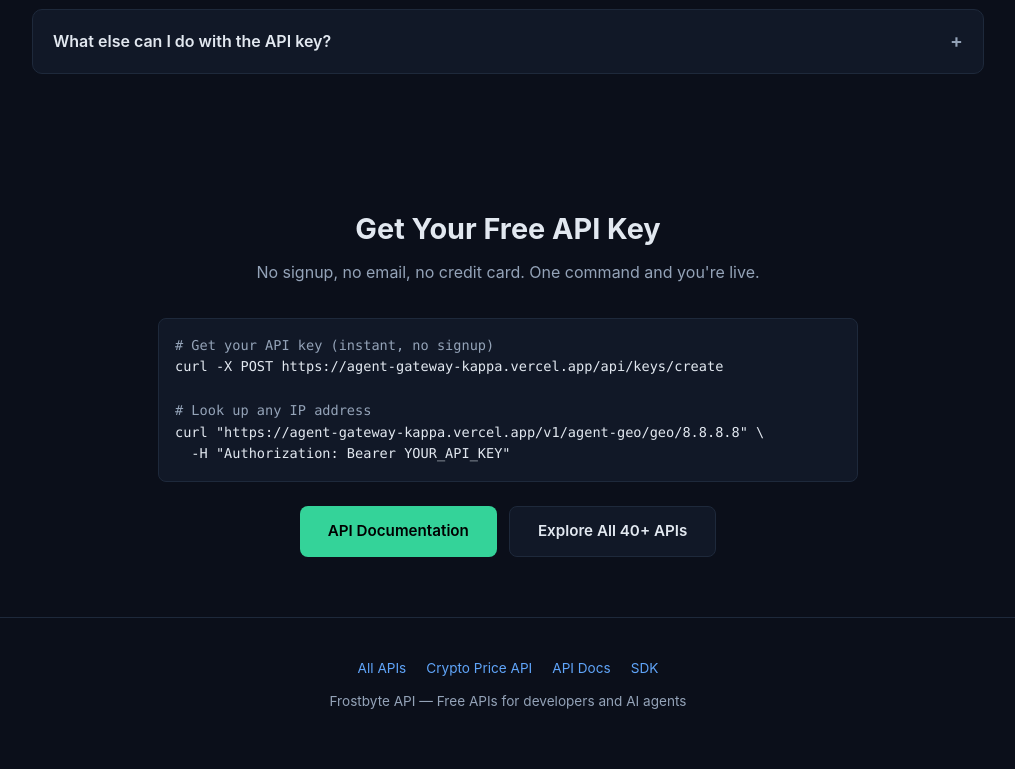
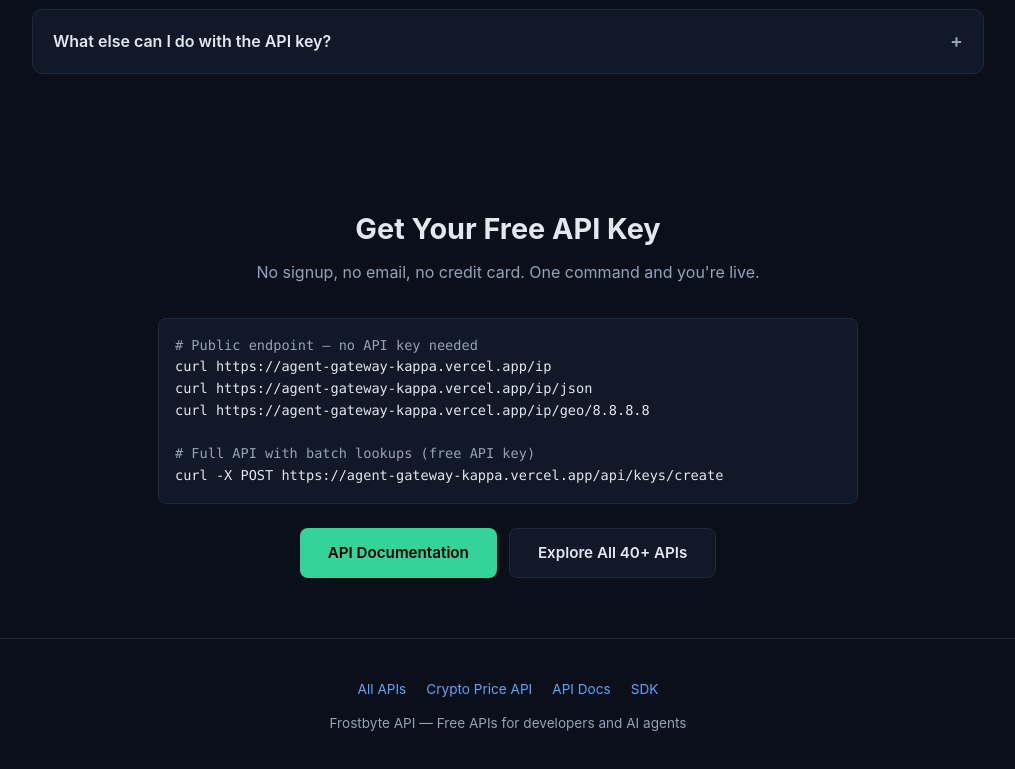
Before and after one commit to OzorOwn/OzorOwn.github.io, a plain HTML site: page free-ip-api/index.html in a window 1280 px wide. Shown: the part 2859-3628 px from the top of the page, without its empty margins (132-1147 px from the left). Drawn offline with Linux system fonts and the light colour scheme.

Commit message:
feat: add public /ip endpoint examples to free IP API page

```diff
--- a/free-ip-api/index.html
+++ b/free-ip-api/index.html
@@ -227,11 +227,12 @@ footer .links{display:flex;gap:20px;justify-content:center;flex-wrap:wrap;margin
   <h2>Get Your Free API Key</h2>
   <p class="subtitle">No signup, no email, no credit card. One command and you're live.</p>
   <div class="cta-code">
-    <span style="color:var(--text2)"># Get your API key (instant, no signup)</span><br>
-    curl -X POST https://agent-gateway-kappa.vercel.app/api/keys/create<br><br>
-    <span style="color:var(--text2)"># Look up any IP address</span><br>
-    curl "https://agent-gateway-kappa.vercel.app/v1/agent-geo/geo/8.8.8.8" \<br>
-    &nbsp;&nbsp;-H "Authorization: Bearer YOUR_API_KEY"
+    <span style="color:var(--text2)"># Public endpoint — no API key needed</span><br>
+    curl https://agent-gateway-kappa.vercel.app/ip<br>
+    curl https://agent-gateway-kappa.vercel.app/ip/json<br>
+    curl https://agent-gateway-kappa.vercel.app/ip/geo/8.8.8.8<br><br>
+    <span style="color:var(--text2)"># Full API with batch lookups (free API key)</span><br>
+    curl -X POST https://agent-gateway-kappa.vercel.app/api/keys/create
   </div>
   <div class="cta-group">
     <a href="https://agent-gateway-kappa.vercel.app/docs" class="btn btn-primary">API Documentation</a>
```
